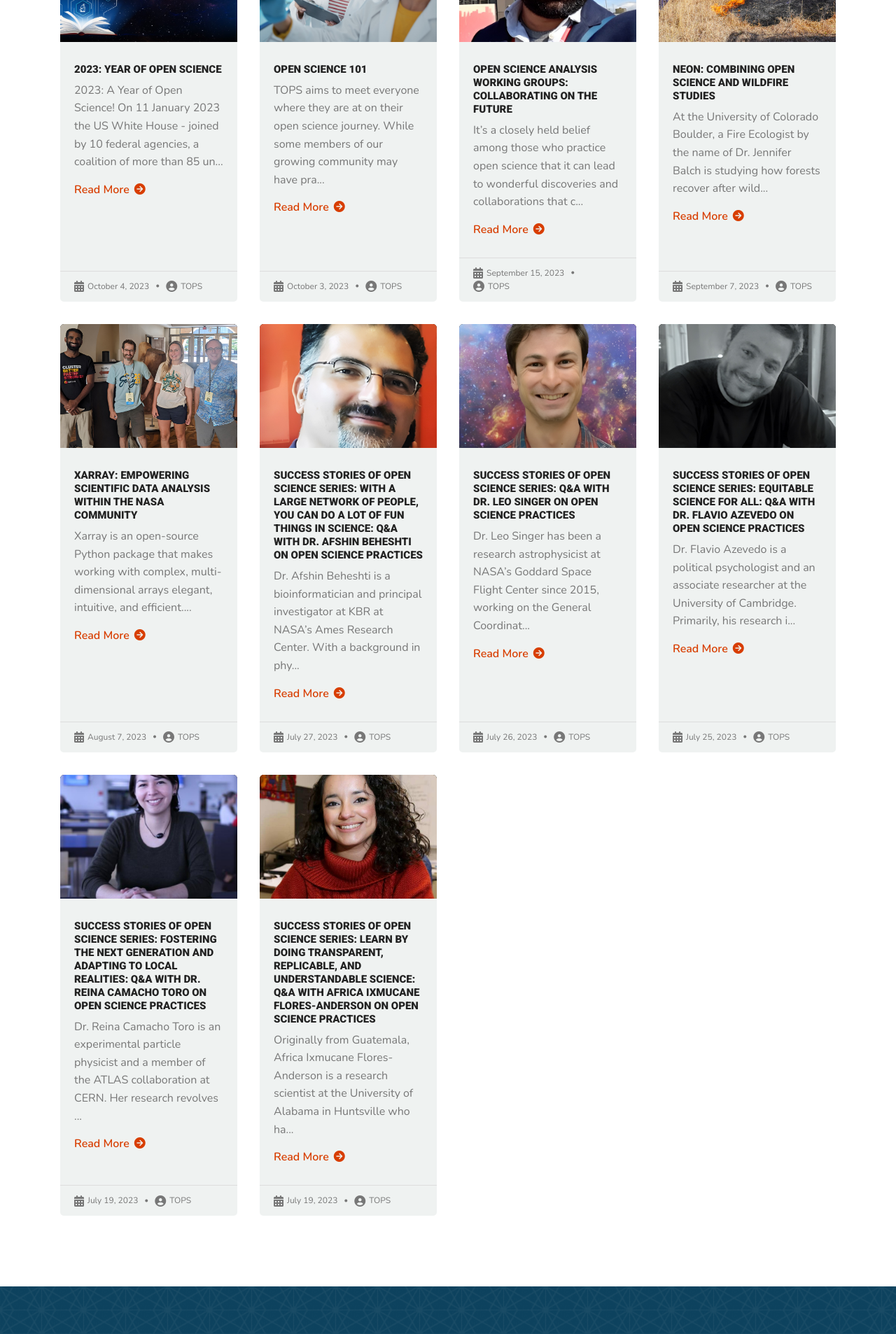
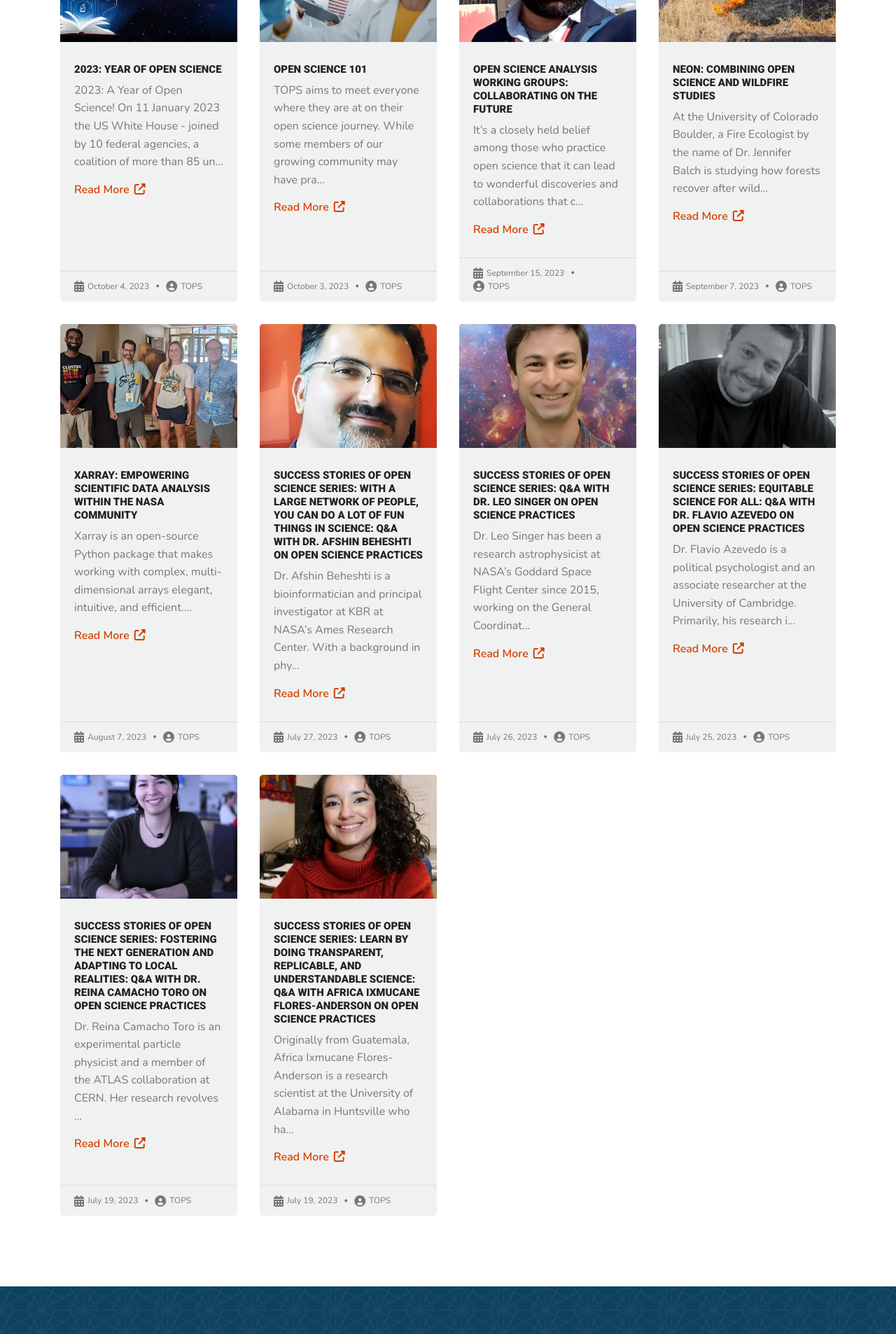
Before and after one commit to bressler1995/TOPS-Website-Front-End, a Jekyll site: the page built from pages/blog.md, in a window 1280 px wide. Shown: the part 999-2905 px from the top of the page at 70% size. Built offline with Jekyll 4.4.1, drawn with Linux system fonts in a browser that asks for light colours.

Commit message:
Change Blog post icons

```diff
--- a/_includes/blog/posts.html
+++ b/_includes/blog/posts.html
@@ -18,7 +18,7 @@
                 <div class="tops_posts_post_content">
                     <h3 class="mb-2">{{ post.title }}</h3>
                     <p class="mb-3">{{ post.excerpt | strip_html | truncate:135 }}</p>
-                    <a target="{% if post.external %}_blank{% else %}_self{% endif %}" class="tops_posts_post_readmore" href="{% if post.external %}{{ post.external }}{% else %}{{ post.url | absolute_url }}{% endif %}">Read More<i class="fa-solid fa-circle-arrow-right"></i></a>
+                    <a target="{% if post.external %}_blank{% else %}_self{% endif %}" class="tops_posts_post_readmore" href="{% if post.external %}{{ post.external }}{% else %}{{ post.url | absolute_url }}{% endif %}">Read More<i class="fa-solid fa-up-right-from-square"></i></a>
                 </div>
                 <div class="tops_posts_post_meta d-flex flex-row flex-wrap align-items-center">
                     <div class="tops_posts_post_metaitem"><i class="fa-solid fa-calendar-days"></i>{{ post.date | date: '%B %-d, %Y' }}</div>
--- a/_includes/home/posts.html
+++ b/_includes/home/posts.html
@@ -19,7 +19,7 @@
                 <div class="tops_posts_post_content">
                     <h3 class="mb-2">{{ post.title }}</h3>
                     <p class="mb-3">{{ post.excerpt | strip_html | truncate:135 }}</p>
-                    <a target="{% if post.external %}_blank{% else %}_self{% endif %}" class="tops_posts_post_readmore" href="{% if post.external %}{{ post.external }}{% else %}{{ post.url | absolute_url }}{% endif %}">Read More<i class="fa-solid fa-circle-arrow-right"></i></a>
+                    <a target="{% if post.external %}_blank{% else %}_self{% endif %}" class="tops_posts_post_readmore" href="{% if post.external %}{{ post.external }}{% else %}{{ post.url | absolute_url }}{% endif %}">Read More<i class="fa-solid fa-up-right-from-square"></i></a>
                 </div>
                 <div class="tops_posts_post_meta d-flex flex-row flex-wrap align-items-center">
                     <div class="tops_posts_post_metaitem"><i class="fa-solid fa-calendar-days"></i>{{ post.date | date: '%B %-d, %Y' }}</div>
```
